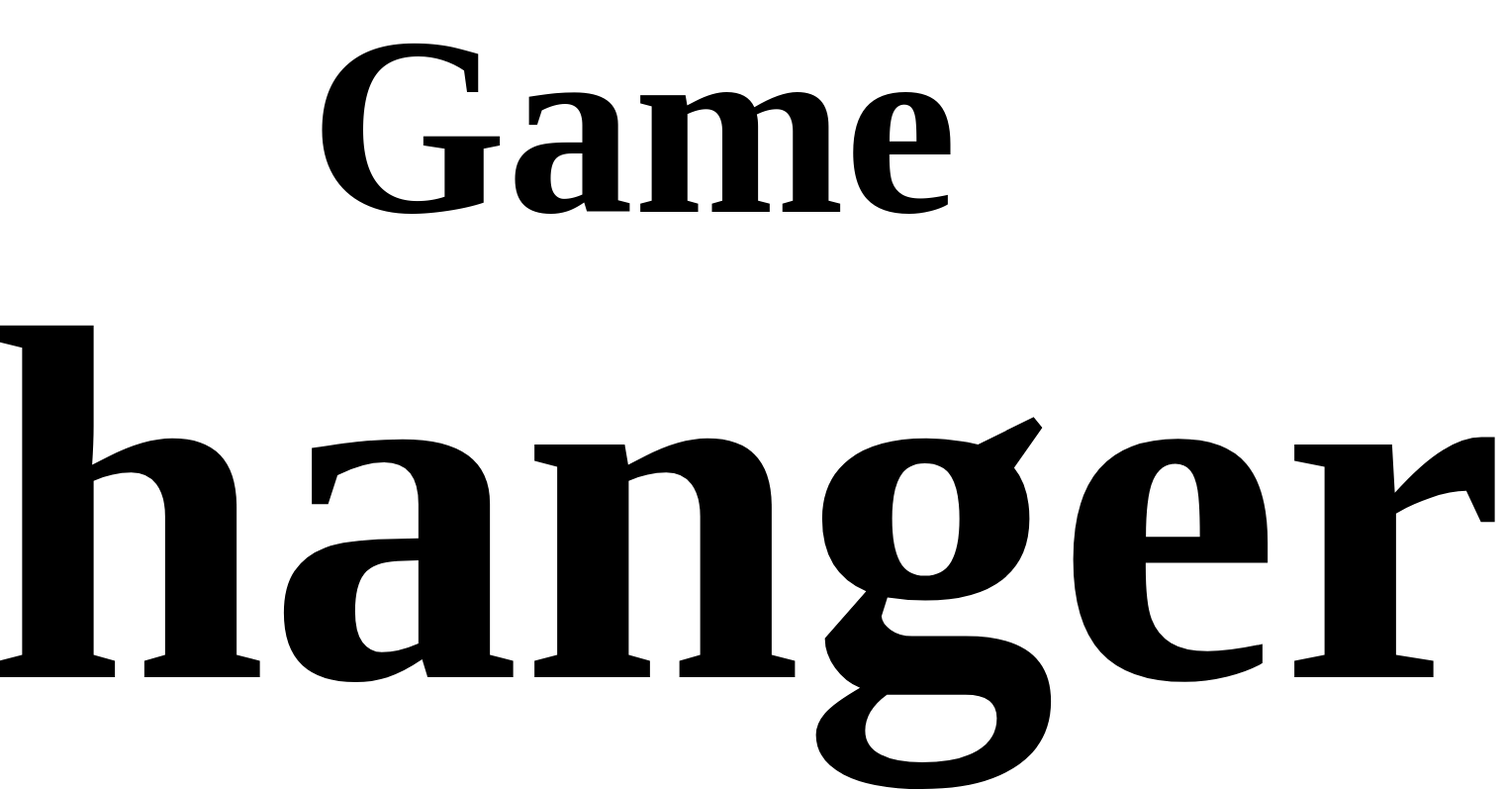
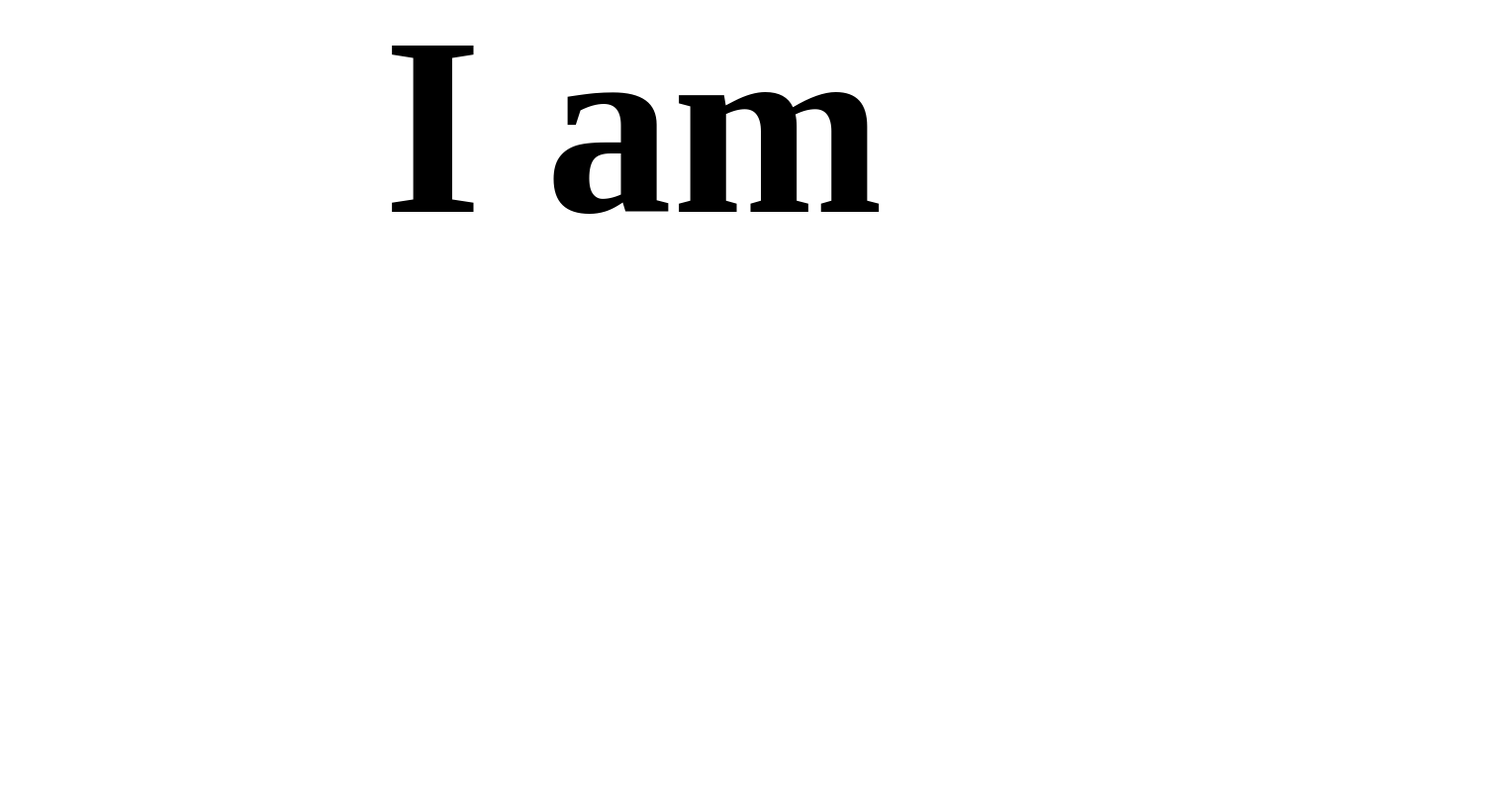
Before and after one commit to AmanAhir18/plain_text, a plain HTML site: page index.html in a window 1280 px wide. Shown: the top 799 px of the page at 99% size, 1522 px wide, since content can reach past the window. Drawn offline with Linux system fonts and the light colour scheme; a web font is replaced by a local one.

Commit message:
Update index.html

```diff
--- a/index.html
+++ b/index.html
@@ -8,6 +8,6 @@
     <title>Document</title>
 </head>
 <body>
-    <h1>Game<br><span>changer</span><br>for us</h1>
+    <h1>I am <br><span></span><br>waiting.</h1>
 </body>
 </html>
```
